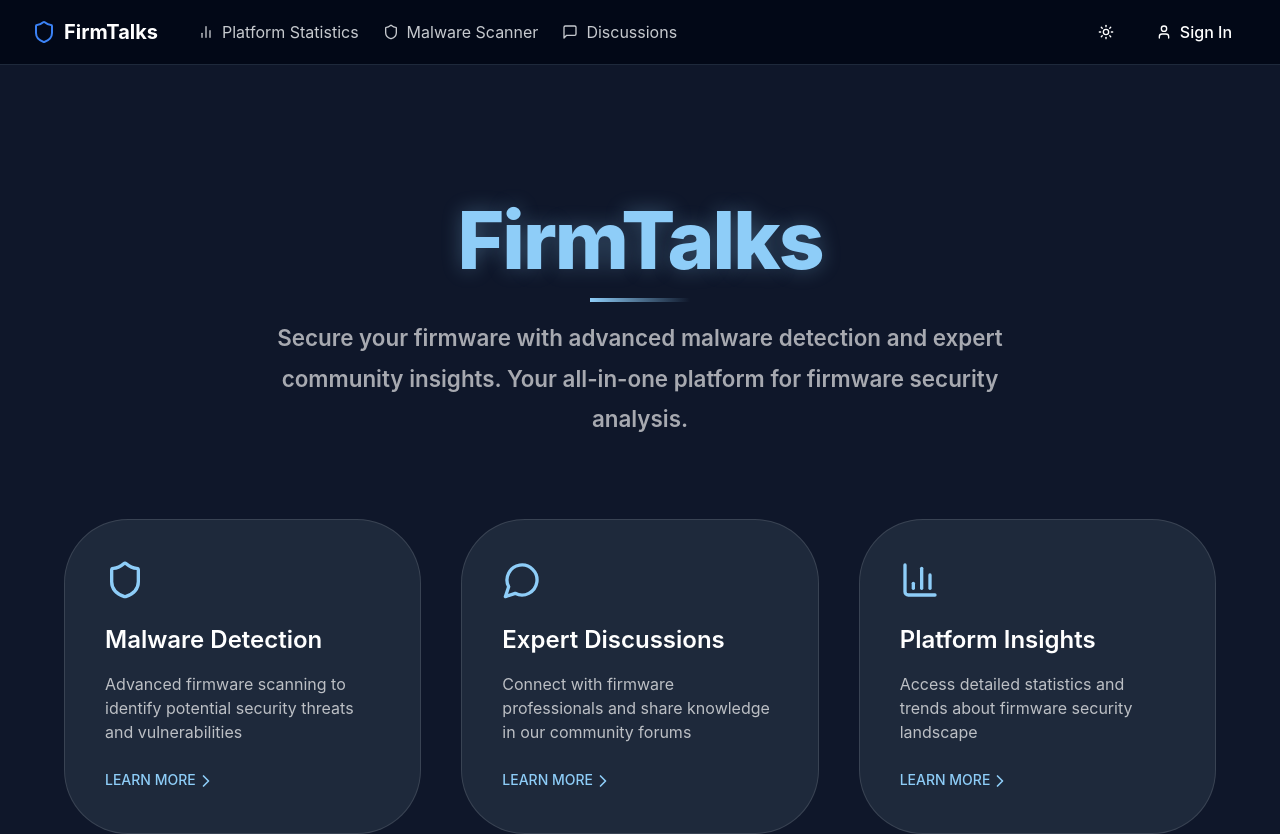
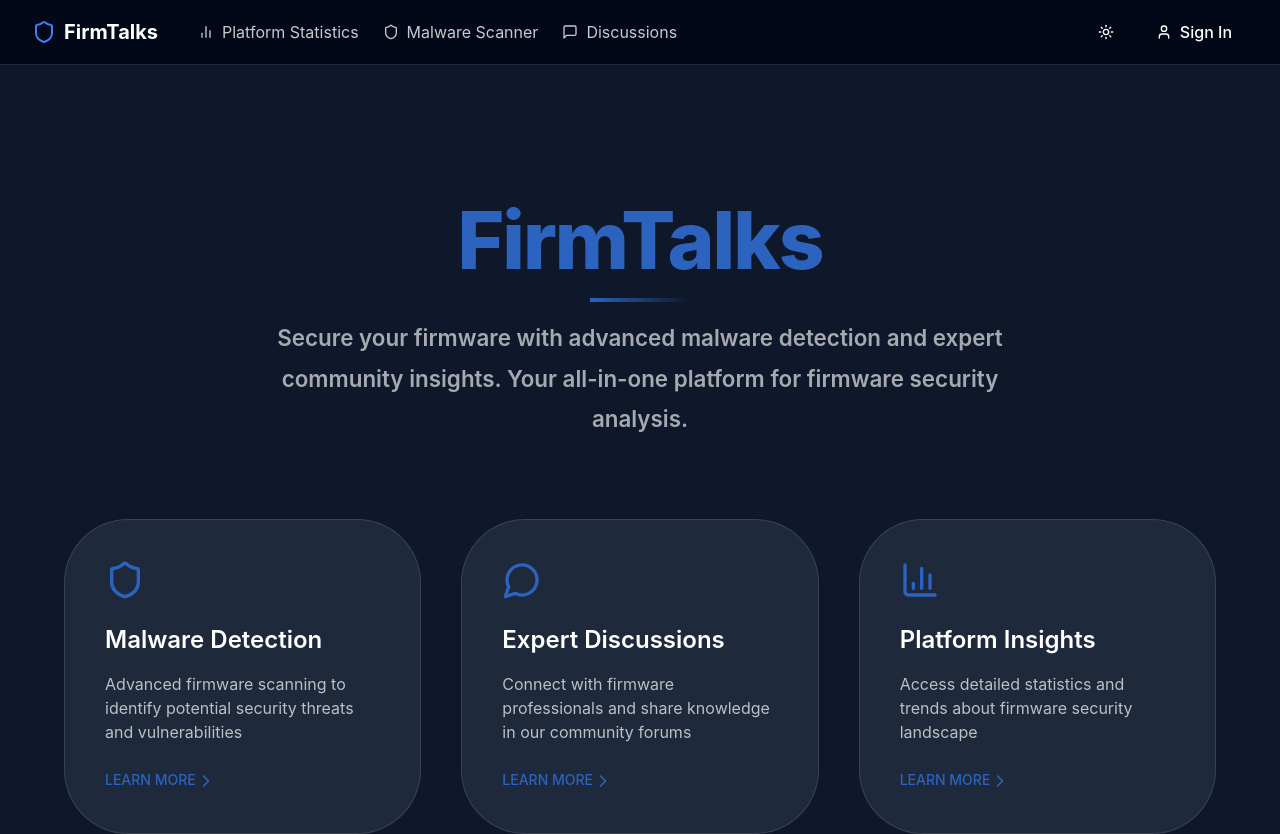
Before and after one commit to sunnyallana/firmtalks, a React (Vite) app: page / in a window 1280 px wide. Shown: the top 834 px of the page. Built offline with nearby package versions, Linux system fonts and the light colour scheme; no server answers.

Commit message:
UI changes

```diff
--- a/src/App.jsx
+++ b/src/App.jsx
@@ -20,17 +20,19 @@ function App() {
 
   const { isDark } = useTheme();
 
+  const primaryColor = 'hsl(217.6, 62.6%, 46.1%)';
+
   const muiTheme = createTheme({
     palette: {
       mode: isDark ? 'dark' : 'light',
       primary: {
-        main: '#8ecdf8',
+        main: primaryColor,
       },
       secondary: {
-        main: '#60a5fa',
+        main: primaryColor,
       },
       background: {
-        default: isDark ? '#0f172a' : '#ffffff',
+        default: isDark ? '#0f172a' : '#f2f2f2',
         paper: isDark ? '#1e293b' : '#f8fafc',
       },
     },
@@ -42,7 +44,7 @@ function App() {
       h1: {
         fontWeight: 800,
         letterSpacing: '-0.025em',
-        textShadow: isDark ? '0 0 20px rgba(142, 205, 248, 0.3)' : 'none',
+        textShadow: isDark ? `0 0 20px ${primaryColor}4D` : 'none',
       },
       h2: {
         fontWeight: 800,
@@ -72,9 +74,11 @@ function App() {
             padding: '12px 28px',
           },
           contained: {
-            boxShadow: isDark ? '0 0 20px rgba(142, 205, 248, 0.2)' : 'none',
+            background: primaryColor,
+            boxShadow: isDark ? `0 0 20px ${primaryColor}33` : 'none',
             '&:hover': {
-              boxShadow: isDark ? '0 0 30px rgba(142, 205, 248, 0.3)' : 'none',
+              background: 'hsl(217.6, 62.6%, 41%)',
+              boxShadow: isDark ? `0 0 30px ${primaryColor}4D` : 'none',
               transform: 'translateY(-2px)',
               transition: 'all 0.3s ease',
             },
@@ -157,7 +161,7 @@ function App() {
                           variant="h1"
                           sx={{
                             fontSize: { xs: '3rem', sm: '4rem', md: '5rem' },
-                            color: '#8ecdf8',
+                            color: primaryColor,
                             mb: 3,
                             position: 'relative',
                             '&::after': {
@@ -165,7 +169,7 @@ function App() {
                               position: 'absolute',
                               width: '100px',
                               height: '4px',
-                              background: 'linear-gradient(90deg, #8ecdf8, transparent)',
+                              background: `linear-gradient(90deg, ${primaryColor}, transparent)`,
                               bottom: '-16px',
                               left: '50%',
                               transform: 'translateX(-50%)',
@@ -218,16 +222,16 @@ function App() {
                                 position: 'relative',
                                 overflow: 'hidden',
                                 '&:hover': {
-                                  borderColor: '#8ecdf8',
-                                  boxShadow: isDark ? '0 8px 32px rgba(142, 205, 248, 0.15)' : '0 8px 32px rgba(0,0,0,0.1)',
+                                  borderColor: primaryColor,
+                                  boxShadow: isDark ? `0 8px 32px ${primaryColor}26` : '0 8px 32px rgba(0,0,0,0.1)',
                                   '& .icon-wrapper': {
                                     transform: 'translateY(-2px)',
-                                    color: '#8ecdf8',
+                                    color: primaryColor,
                                   },
                                 },
                               }}
                             >
-                              <Box className="icon-wrapper" sx={{ color: 'primary.main', mb: 3, transition: 'all 0.3s ease' }}>
+                              <Box className="icon-wrapper" sx={{ color: primaryColor, mb: 3, transition: 'all 0.3s ease' }}>
                                 {card.icon}
                               </Box>
                               <Typography variant="h5" gutterBottom sx={{ mb: 2 }}>
@@ -236,7 +240,7 @@ function App() {
                               <Typography variant="body1" color="text.secondary" sx={{ mb: 3 }}>
                                 {card.description}
                               </Typography>
-                              <Box sx={{ display: 'flex', alignItems: 'center', color: 'primary.main', mt: 'auto' }}>
+                              <Box sx={{ display: 'flex', alignItems: 'center', color: primaryColor, mt: 'auto' }}>
                                 <Typography variant="button">Learn More</Typography>
                                 <ChevronRight size={20} />
                               </Box>
@@ -259,9 +263,9 @@ function App() {
                             px: 8,
                             py: 3,
                             fontSize: '1.25rem',
-                            background: isDark ? 'linear-gradient(135deg, #8ecdf8 0%, #60a5fa 100%)' : '#8ecdf8',
+                            background: primaryColor,
                             '&:hover': {
-                              background: isDark ? 'linear-gradient(135deg, #60a5fa 0%, #8ecdf8 100%)' : '#60a5fa',
+                              background: 'hsl(217.6, 62.6%, 41%)',
                             },
                           }}
                         >
```
